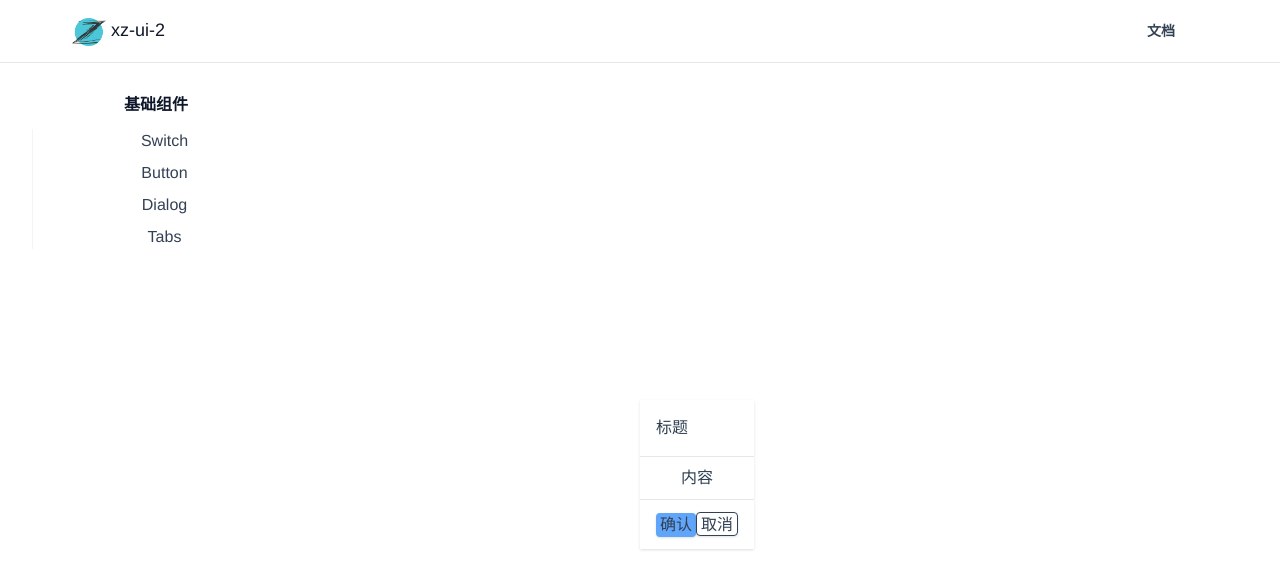
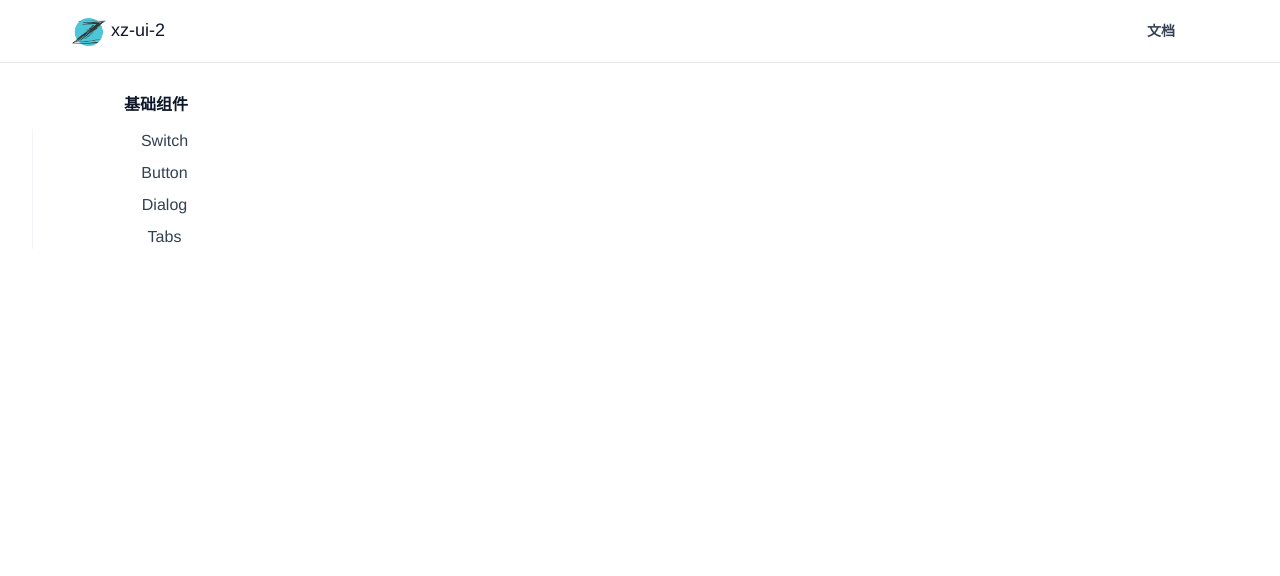
Before and after one commit to Cris-z123/xz-ui-2, a Vue app: page /#/doc/dialog in a window 1280 px wide. Shown: the top 576 px of the page. Built offline with nearby package versions, Linux system fonts and the light colour scheme.

Commit message:
:sparkles: feat(dialog): 功能20%

```diff
--- a/src/components/Dialog.vue
+++ b/src/components/Dialog.vue
@@ -1,13 +1,14 @@
 <template>
   <div class="fixed w-full h-full bg-white z-40"></div>
-  <div class="fixed top-2/4 left-2/4 shadow z-50">
+  <div v-if="props.visible" class="fixed top-2/4 left-2/4 shadow z-50">
     <header class="flex items-center justify-between px-4 py-3 border-b">
-      <h3>标题</h3>
+      <h3>{{ props.title }}</h3>
       <Button icon="close" type="text" />
     </header>
     <main class="px-4 py-3">内容</main>
+    <slot></slot>
     <footer class="text-right px-4 py-3 border-t">
-      <Button size="small">确认</Button>
+      <Button size="small">{{ props.confirmText }}</Button>
       <Button type="default" size="small">取消</Button>
     </footer>
   </div>
@@ -15,4 +16,18 @@
 
 <script setup lang="ts">
 import Button from './Button.vue';
+
+const props = defineProps({
+  visible: {
+    type: Boolean,
+    required: true
+  },
+  title: {
+    type: String
+  },
+  confirmText: {
+    type: String,
+    default: '确认'
+  }
+});
 </script>
```
